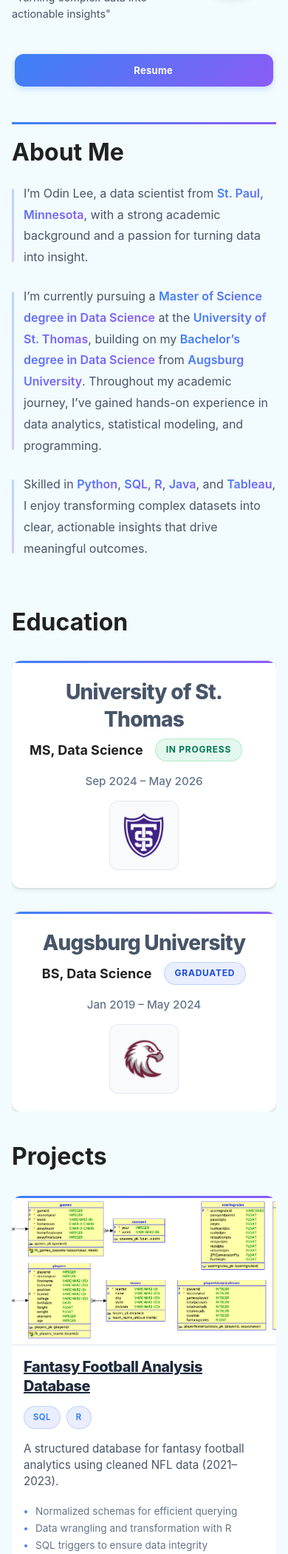
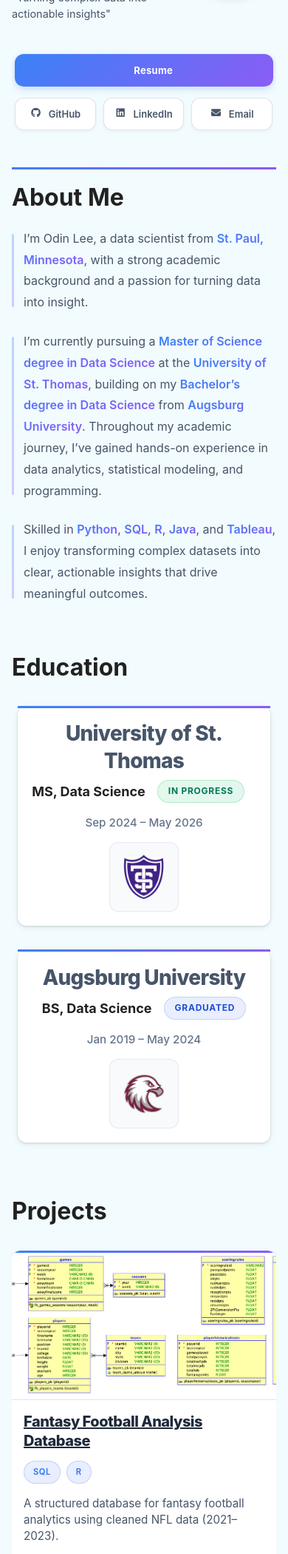
Before and after one commit to OdinLeePro/OdinLeePro.github.io, a Jekyll site: the page built from index.md, in a window 390 px wide, cut to the strip 140-2240 px from the top of the page. Shown: the whole strip at 74% size. Built offline with Jekyll 4.4.1, drawn with Linux system fonts in a browser that asks for light colours.

Commit message:
Add files via upload

```diff
--- a/assets/css/style.scss
+++ b/assets/css/style.scss
@@ -1027,44 +1027,39 @@ including layout wrappers, base button design, hover/focus states, and style var
   margin: 0 0 12px;
   list-style: none;
   padding: 0;
-  display: flex;
-  flex-direction: column;
-  gap: 10px;
+  display: block;
   width: 100%;
-  align-items: stretch;
 }
 
 .linkWrapperMobile .link li {
-  margin: 0;
+  margin: 0 0 10px 0;
+  width: 100%;
+  display: block;
+  box-sizing: border-box;
+}
+
+.linkWrapperMobile .link li:first-child {
+  margin-bottom: 15px;
   width: 100%;
 }
 
-.linkWrapperMobile .link li:first-child {
-  margin-bottom: 8px;
+.linkWrapperMobile .link li:nth-child(2),
+.linkWrapperMobile .link li:nth-child(3),
+.linkWrapperMobile .link li:nth-child(4) {
+  width: calc(33.33% - 7px);
+  float: left;
+  margin-right: 10px;
+  margin-bottom: 10px;
 }
 
-.linkWrapperMobile .link li:not(:first-child) {
-  display: none;
+.linkWrapperMobile .link li:nth-child(4) {
+  margin-right: 0;
 }
 
-.linkWrapperMobile .secondary-buttons {
-  display: flex;
-  gap: 8px;
-  margin-top: 8px;
-}
-
-.linkWrapperMobile .secondary-buttons .link {
-  display: flex;
-  flex: 1;
-  margin: 0;
-  padding: 0;
-  list-style: none;
-  gap: 8px;
-}
-
-.linkWrapperMobile .secondary-buttons .link li {
-  flex: 1;
-  margin: 0;
+.linkWrapperMobile ul.link:after {
+  content: '';
+  display: table;
+  clear: both;
 }
 
 .linkWrapperMobile .link a {
@@ -1168,6 +1163,13 @@ including layout wrappers, base button design, hover/focus states, and style var
     gap: 1.8rem;
   }
 
+  .educationGrid {
+    padding: 0 0.5rem;
+    margin: 2rem 0;
+    width: 100%;
+    box-sizing: border-box;
+  }
+
   .educationCard {
     flex-direction: row;
     text-align: left;
@@ -1175,13 +1177,20 @@ including layout wrappers, base button design, hover/focus states, and style var
     max-width: 100%;
     gap: 1.5rem;
     padding: 1.5rem;
-    margin: 0;
+    margin: 0 auto;
     box-sizing: border-box;
+    overflow: visible;
   }
 
   .educationLogo {
     flex-shrink: 0;
-    order: -1;
+    min-width: 92px;
+    width: 92px;
+  }
+
+  .educationLogo img {
+    width: 60px;
+    height: 60px;
   }
 
   .educationText {
@@ -1208,7 +1217,7 @@ including layout wrappers, base button design, hover/focus states, and style var
   }
 
   .headshot + h1,
-  h1:has(+ .addr) {
+  h1:has(+ .location) {
     font-size: 2.2rem;
     margin-bottom: 8px;
     line-height: 1.1;
@@ -1216,7 +1225,7 @@ including layout wrappers, base button design, hover/focus states, and style var
     text-align: left;
   }
 
-  .location, .addr {
+  .location {
     font-size: 0.9rem;
     margin: 8px 0 12px 0;
     color: $muted-color;
@@ -1244,24 +1253,35 @@ including layout wrappers, base button design, hover/focus states, and style var
     padding: 0;
   }
 
+  .section.projects {
+    padding-left: 0;
+    padding-right: 0;
+  }
+
   .projectCarousel {
-    width: 100%;
+    width: 100vw;
     max-width: none;
-    margin-left: 0;
-    margin-right: 0;
+    margin-left: calc(-50vw + 50%);
+    margin-right: calc(-50vw + 50%);
     overflow: hidden;
+    padding: 0;
+    position: relative;
   }
 
   .projectCard {
-    width: 100%;
-    flex: 0 0 100%;
+    width: calc(100vw - 3rem);
+    flex: 0 0 calc(100vw - 3rem);
     box-sizing: border-box;
-    margin: 0;
+    margin: 0 1.5rem;
   }
 
   .projectGrid {
-    width: 100%;
+    width: auto;
     will-change: transform;
+  }
+
+  .carouselControls {
+    margin: 0 1.5rem;
   }
 }
 
@@ -1281,13 +1301,13 @@ including layout wrappers, base button design, hover/focus states, and style var
   }
 
   .headshot + h1,
-  h1:has(+ .addr) {
+  h1:has(+ .location) {
     font-size: 2rem;
     margin-bottom: 8px;
     text-align: left;
   }
 
-  .addr, .location {
+  .location {
     font-size: 0.85rem;
     margin: 6px 0 10px 0;
     text-align: left;
@@ -1302,7 +1322,9 @@ including layout wrappers, base button design, hover/focus states, and style var
     text-align: left;
   }
 
-  .linkWrapperMobile .secondary-buttons {
+  .linkWrapperMobile .link li:nth-child(2),
+  .linkWrapperMobile .link li:nth-child(3),
+  .linkWrapperMobile .link li:nth-child(4) {
     gap: 6px;
   }
 
@@ -1316,14 +1338,27 @@ including layout wrappers, base button design, hover/focus states, and style var
     flex-direction: column;
     text-align: center;
     gap: 1rem;
+    padding: 1.2rem;
   }
 
   .educationLogo {
     order: 0;
     align-self: center;
+    min-width: auto;
+    width: auto;
   }
 
   .educationText {
     text-align: center;
   }
+
+  .projectCard {
+    width: calc(100vw - 2rem);
+    flex: 0 0 calc(100vw - 2rem);
+    margin: 0 1rem;
+  }
+
+  .carouselControls {
+    margin: 0 1rem;
+  }
 }
```
